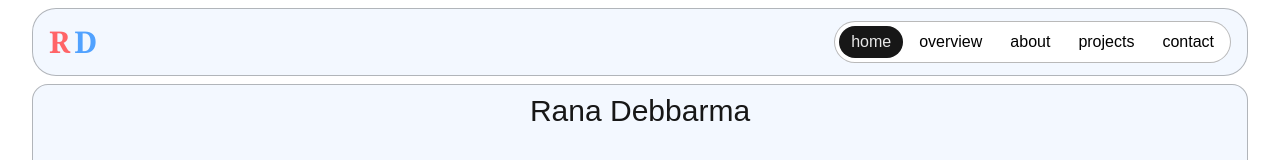
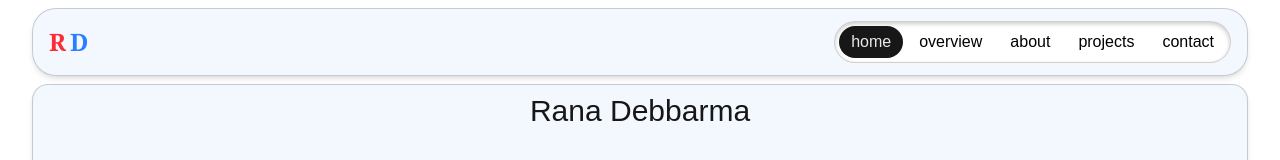
Before and after one commit to RanaDebbarma/my-portfolio, a Next.js app: page / in a window 1280 px wide. Shown: the top 160 px of the page. Built offline with nearby package versions, Linux system fonts and the light colour scheme.

Commit message:
removed motion from layout

```diff
--- a/app/(root)/layout.tsx
+++ b/app/(root)/layout.tsx
@@ -1,35 +1,25 @@
 "use client"
 
 import NavBar from "@/components/NavBar"
-import { motion, AnimatePresence } from "motion/react"
-import { usePathname } from "next/navigation"
 
 const Layout = ({ children }: { children: React.ReactNode }) => {
-  const pathname = usePathname()
   return (
     <div className="h-screen w-screen overflow-hidden">
       <div className="mx-auto pt-2 pb-2 max-w-7xl w-[95%] h-screen flex flex-col gap-2">
         {/* navigation */}
-        <div className="border border-foreground/30 bg-secondary/6 rounded-3xl z-10 px-4 py-3 flex justify-between items-center">
-          <div className="text-3xl font-serif font-bold flex gap-1">
-            <span className="text-red-400">R</span>
-            <span className="text-blue-400">D</span>
+        <div className="border border-foreground/20 bg-secondary/6 shadow-md rounded-3xl z-10 px-4 py-3 flex gap-2 justify-between items-center">
+          <div className="text-2xl font-serif font-bold flex gap-1">
+            <span className="text-red-500">R</span>
+            <span className="text-blue-500">D</span>
           </div>
           <NavBar />
         </div>
         {/* content */}
-        <AnimatePresence mode="wait">
-          <motion.div
-            key={pathname}
-            className="border border-foreground/30 bg-secondary/6 rounded-2xl flex-1 px-4 py-2"
-            // initial={{ opacity: 0, }}
-            // animate={{ opacity: 1, y: 0 }}
-            // exit={{ opacity: 0, }}
-            // transition={{ duration: 0.5 }}
-          >
-            {children}
-          </motion.div>
-        </AnimatePresence>
+        <div
+          className="border border-foreground/20 bg-secondary/6 shadow-md rounded-2xl flex-1 px-4 py-2"
+        >
+          {children}
+        </div>
       </div>
     </div>
   )
--- a/components/NavBar.tsx
+++ b/components/NavBar.tsx
@@ -17,7 +17,7 @@ const NavBar = () => {
   const [activeTab, setActiveTab] = useState(navItems[0].name)
 
   return (
-    <div className="w-fit border border-foreground/30 bg-background rounded-3xl flex gap-1 p-1">
+    <div className="w-fit border border-foreground/20 bg-background inset-shadow-[0_2px_4px_rgba(0,0,0,0.2)] rounded-3xl flex gap-1 p-1">
       {/* NavTabs */}
       {navItems.map(nav => (
         <Link
```
